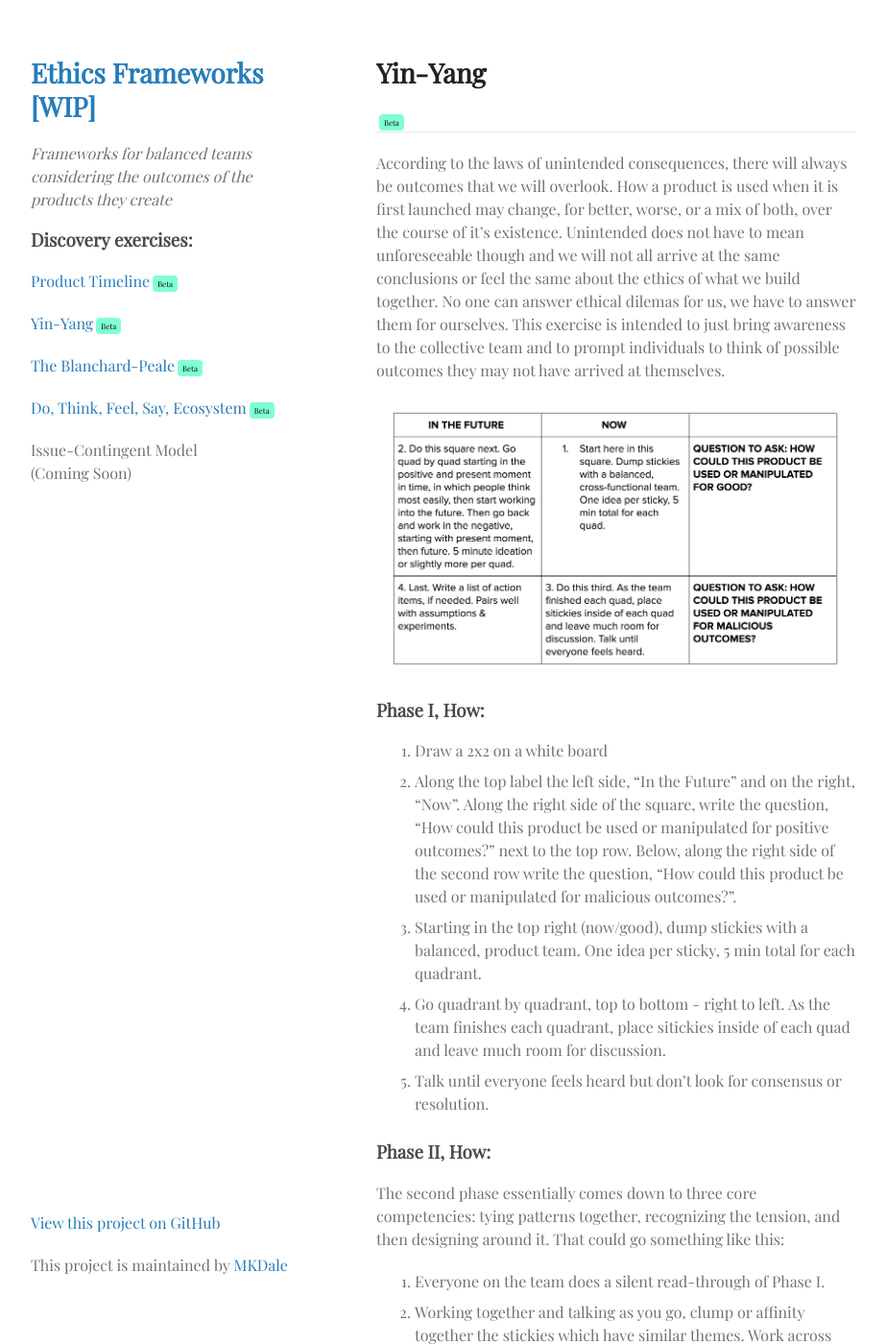
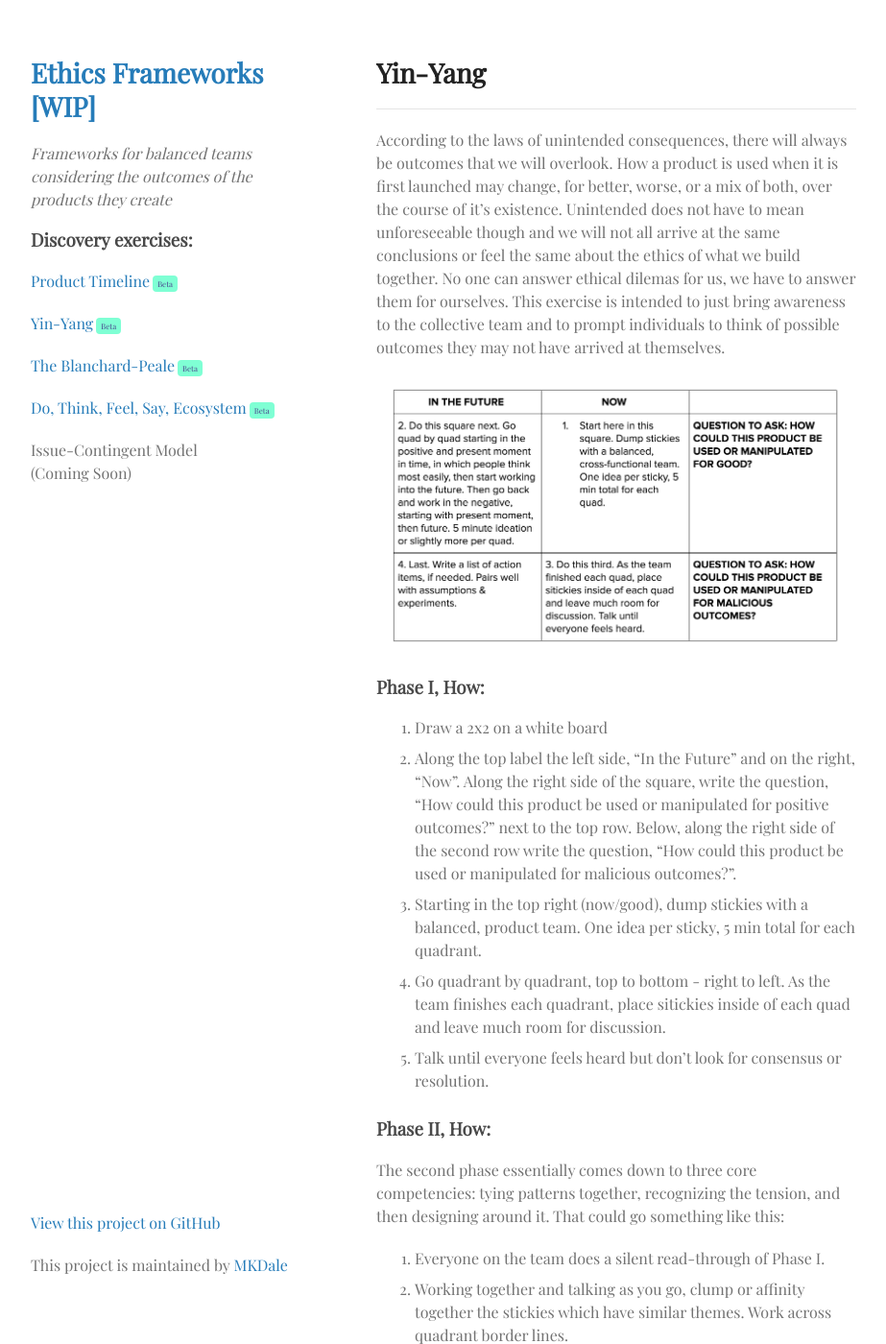
Before and after one commit to MKDale/ethics-frameworks, a Jekyll site: the page built from yin-yang.md, in a window 1280 px wide and 1400 px high. Shown: the whole window at 96% size, without its empty margins (178-1101 px from the left). Built offline with Jekyll 4.4.1, drawn with Linux system fonts in a browser that asks for light colours; our own code applies the rules of GitHub Pages for plain Markdown files.

Commit message:
beta pill refinement

```diff
--- a/assets/css/style.scss
+++ b/assets/css/style.scss
@@ -41,7 +41,7 @@ li {
 
 .beta-pill {
     font-size: .5em;
-    color: #000;
+    color: darkslateblue;
     background-color: aquamarine;
     height: auto;
     padding: 3px 5px;
--- a/yin-yang.md
+++ b/yin-yang.md
@@ -3,9 +3,6 @@ layout: default
 ---
 
 # Yin-Yang
-{::nomarkdown}
-<small class="beta-pill">Beta</small>
-{:/}
 
 * * *
 
```
